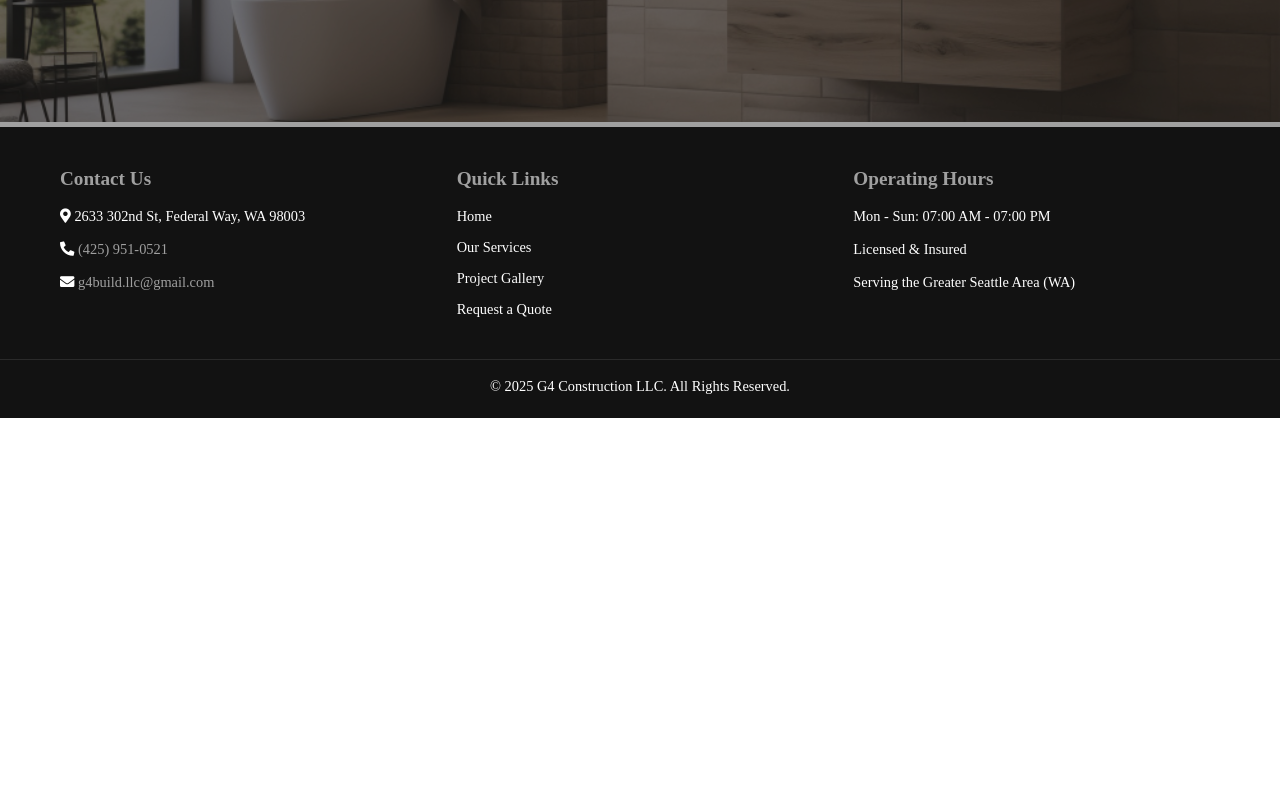
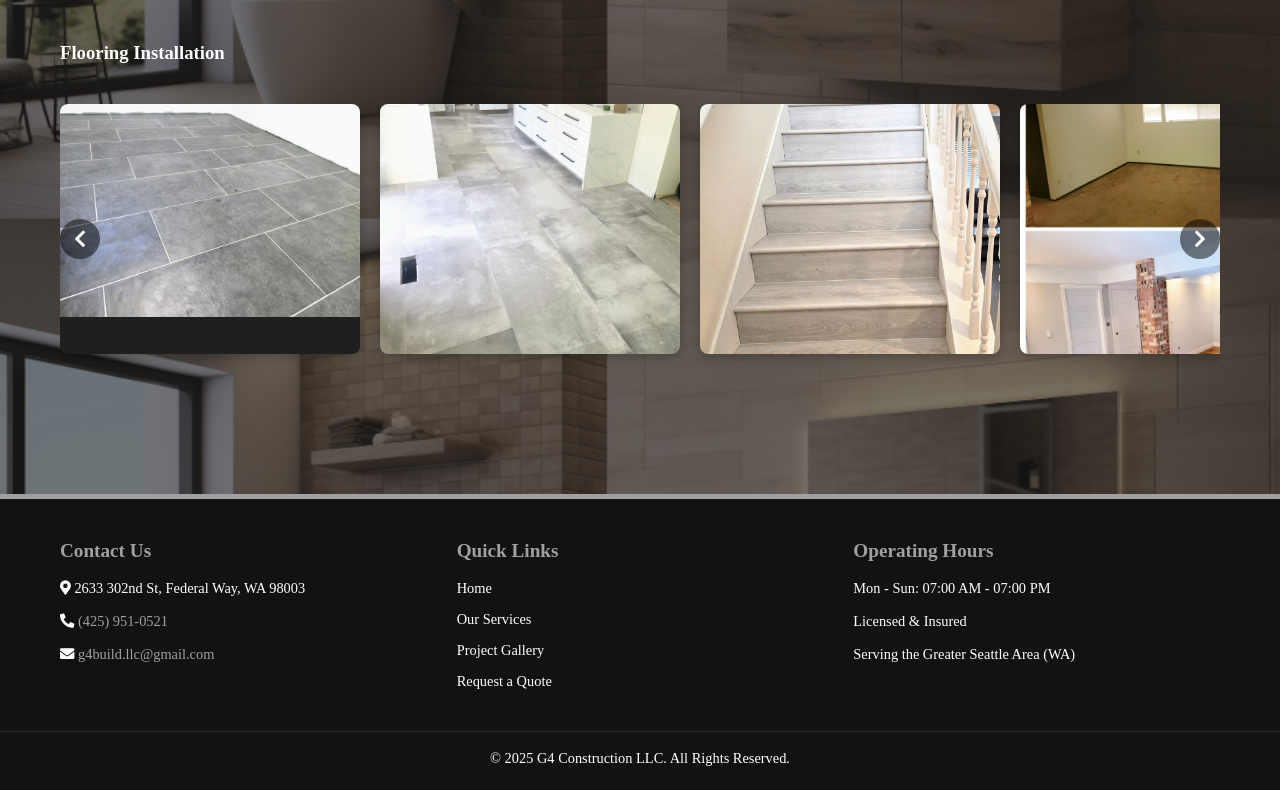
Before and after one commit to borisbokan/g4_construction_llc_wa, a plain HTML site: page gallery.html in a window 1280 px wide. Shown: the part 1489-2279 px from the top of the page. Before the commit the page ends 1907 px from the top, so only its background shows below. Drawn offline with Linux system fonts and the light colour scheme.

Commit message:
Added links for Flooring Installation

```diff
--- a/gallery.html
+++ b/gallery.html
@@ -417,8 +417,112 @@
             </div>
           </div>
         </div>
+
+        <!-- Flooring Installation -->
+        <h3 class="gallery-group-title">Flooring Installation</h3>
+        <div
+          class="horizontal-slider image-slider"
+          data-group="flooring_installation"
+        >
+          <div
+            class="slider-control slider-prev"
+            onclick="scrollSlider(this, 'prev')"
+          >
+            <i class="fas fa-chevron-left"></i>
+          </div>
+          <div
+            class="slider-control slider-next"
+            onclick="scrollSlider(this, 'next')"
+          >
+            <i class="fas fa-chevron-right"></i>
+          </div>
+
+          <div class="slider-track">
+            <div
+              class="gallery-item-container slider-item reveal"
+              data-src="img/gallery/Flooring Installation/floring1.jpg"
+              data-caption=""
+            >
+              <a href="#" class="gallery-link">
+                <img
+                  src="img/gallery/Flooring Installation/floring1.jpg"
+                  alt="Flooring 1"
+                />
+              </a>
+              <div class="gallery-caption-footer">
+                <p class="caption-text"></p>
+              </div>
+            </div>
+
+            <div
+              class="gallery-item-container slider-item reveal"
+              data-src="img/gallery/Flooring Installation/floring2.jpg"
+              data-caption=""
+            >
+              <a href="#" class="gallery-link">
+                <img
+                  src="img/gallery/Flooring Installation/floring2.jpg"
+                  alt="Flooring 2"
+                />
+              </a>
+              <div class="gallery-caption-footer">
+                <p class="caption-text"></p>
+              </div>
+            </div>
+
+            <div
+              class="gallery-item-container slider-item reveal"
+              data-src="img/gallery/Flooring Installation/floring3.jpg"
+              data-caption=""
+            >
+              <a href="#" class="gallery-link">
+                <img
+                  src="img/gallery/Flooring Installation/floring3.jpg"
+                  alt="Flooring 3"
+                />
+              </a>
+              <div class="gallery-caption-footer">
+                <p class="caption-text"></p>
+              </div>
+            </div>
+
+            <div
+              class="gallery-item-container slider-item reveal"
+              data-src="img/gallery/Flooring Installation/floring5-COLLAGE.jpg"
+              data-caption=""
+            >
+              <a href="#" class="gallery-link">
+                <img
+                  src="img/gallery/Flooring Installation/floring5-COLLAGE.jpg"
+                  alt="Flooring 5"
+                />
+              </a>
+              <div class="gallery-caption-footer">
+                <p class="caption-text"></p>
+              </div>
+            </div>
+
+            <div
+              class="gallery-item-container slider-item reveal"
+              data-src="img/gallery/Flooring Installation/floring6.jpg"
+              data-caption=""
+            >
+              <a href="#" class="gallery-link">
+                <img
+                  src="img/gallery/Flooring Installation/floring6.jpg"
+                  alt="Flooring 6"
+                />
+              </a>
+              <div class="gallery-caption-footer">
+                <p class="caption-text"></p>
+              </div>
+            </div>
+          </div>
+        </div>
       </div>
     </section>
+
+    <!-- End of group sliders -->
 
     <div id="lightbox" class="lightbox">
       <span class="lightbox-close">&times;</span>
```
Also changed, not shown: img/gallery/Flooring Installation/floring1.jpg (renamed from img/gallery/Flooring Installation/floring11.jpg), img/gallery/Flooring Installation/floring2.jpg (renamed from img/gallery/Flooring Installation/floring12.jpg), img/gallery/Flooring Installation/floring3.jpg (renamed from img/gallery/Flooring Installation/floring13.jpg), img/gallery/Flooring Installation/floring4.jpg (renamed from img/gallery/Flooring Installation/floring14.jpg), img/gallery/Flooring Installation/floring5-COLLAGE.jpg (renamed from img/gallery/Flooring Installation/floring15-COLLAGE.jpg), img/gallery/Flooring Installation/floring6.jpg (renamed from img/gallery/Flooring Installation/floring15.jpg).
